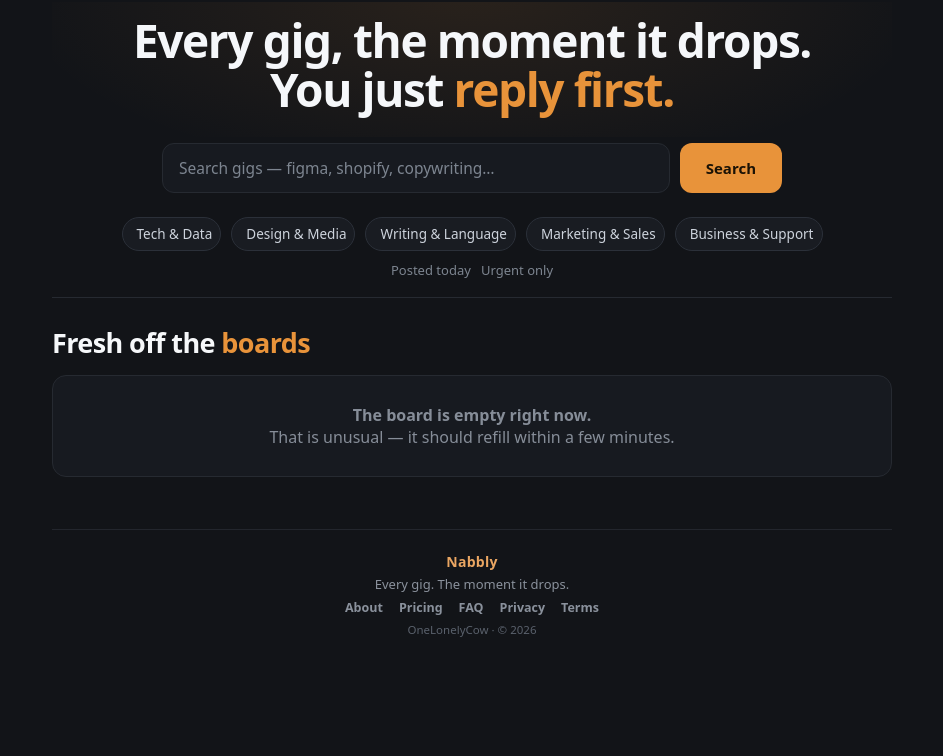
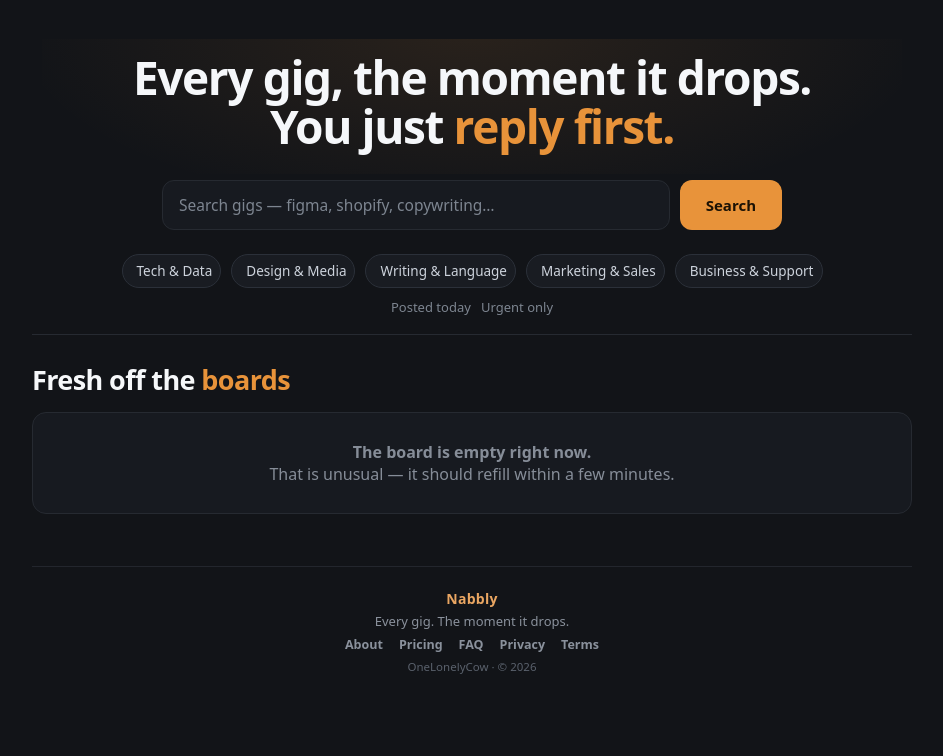
Before and after one commit to onelonelycow/dartly, a FastAPI app: page / in a window 1280 px wide. Shown: the part 65-821 px from the top of the page, without its empty margins (168-1111 px from the left). Before the commit the page ends 702 px from the top, so only its background shows below. Run offline with FastAPI, Linux system fonts and the light colour scheme; data that the repository does not hold is empty.

Commit message:
Board: match the app's content column and head room exactly
Measured both pages side by side at 1280x800 rather than eyeballing them,
which is the only reason either of these showed up.

WIDTH. The app's content column is 880px wide inside its padding. This file
set max-width:880px and claimed in a comment to match it, but box-sizing is
border-box globally, so 40px of that went to .wrap's own side padding: the
cards rendered 840 wide and started 20px right of where the app puts them.
920 makes the inner column 880 exactly. It also lets .gr-hero reach its own
860px cap, which it had been clipped 20px short of.

HEAD ROOM. The app leaves 39px between the nav row and the first element.
This left 2px, which is what made the board read as cramped up top next to
the real thing. 37px plus the hero's existing 2px margin lands on 39.

Verified after the change: content left edge 200 and width 880 on both, gap
under the nav 39 on both, hero 860 on both. Phone keeps the tighter spacing,
since the app collapses its own hero spacing at that breakpoint too.

Co-Authored-By: Claude Opus 5 <noreply@anthropic.com>

```diff
--- a/web/templates/base.html
+++ b/web/templates/base.html
@@ -18,9 +18,18 @@
 html,body{margin:0;background:var(--bg);color:var(--ink);
   font-family:ui-sans-serif,system-ui,-apple-system,"Segoe UI",Roboto,Helvetica,Arial,sans-serif;
   -webkit-font-smoothing:antialiased}
-/* 880px, matching the app's content column. At 1100 the cards were visibly
-   wider than the real board and the whole page read as a different layout. */
-.wrap{max-width:880px;margin:0 auto;padding:0 20px 72px}
+/* Measured against the app at 1280x800, which is the only way either of these
+   showed up.
+   WIDTH: the app's content column is 880px wide INSIDE its padding. Setting
+   max-width:880 here did not reproduce that, because box-sizing is border-box
+   globally, so 40px of the 880 went to this element's own side padding and the
+   cards came out 840 wide, starting 20px right of where the app puts them.
+   920 makes the inner column 880 exactly, and as a bonus the hero can finally
+   reach its own 860px cap the way it does on the app.
+   HEAD ROOM: the app leaves 39px between the nav row and the first element;
+   this left 2px, which is what made the board read as cramped up top next to
+   the real thing. 37px here plus the hero's own 2px margin lands on 39. */
+.wrap{max-width:920px;margin:0 auto;padding:37px 20px 72px}
 .topbar{display:flex;align-items:center;gap:18px;padding:14px 20px;
   border-bottom:1px solid var(--line);background:var(--bg2);
   position:sticky;top:0;z-index:20}
@@ -84,7 +93,9 @@ button.go:hover{background:var(--amber-l)}
 @media (max-width:640px){
   .topbar{flex-wrap:wrap;gap:10px;padding:12px 14px}
   .topbar nav{order:3;width:100%;margin:0;overflow-x:auto}
-  .wrap{padding:0 13px 56px}
+  /* The app collapses its own hero spacing on small screens, so the desktop
+     head room would be dead space on a phone. */
+  .wrap{padding:14px 13px 56px}
 }
 {% block extra_css %}{% endblock %}
 </style>
```
